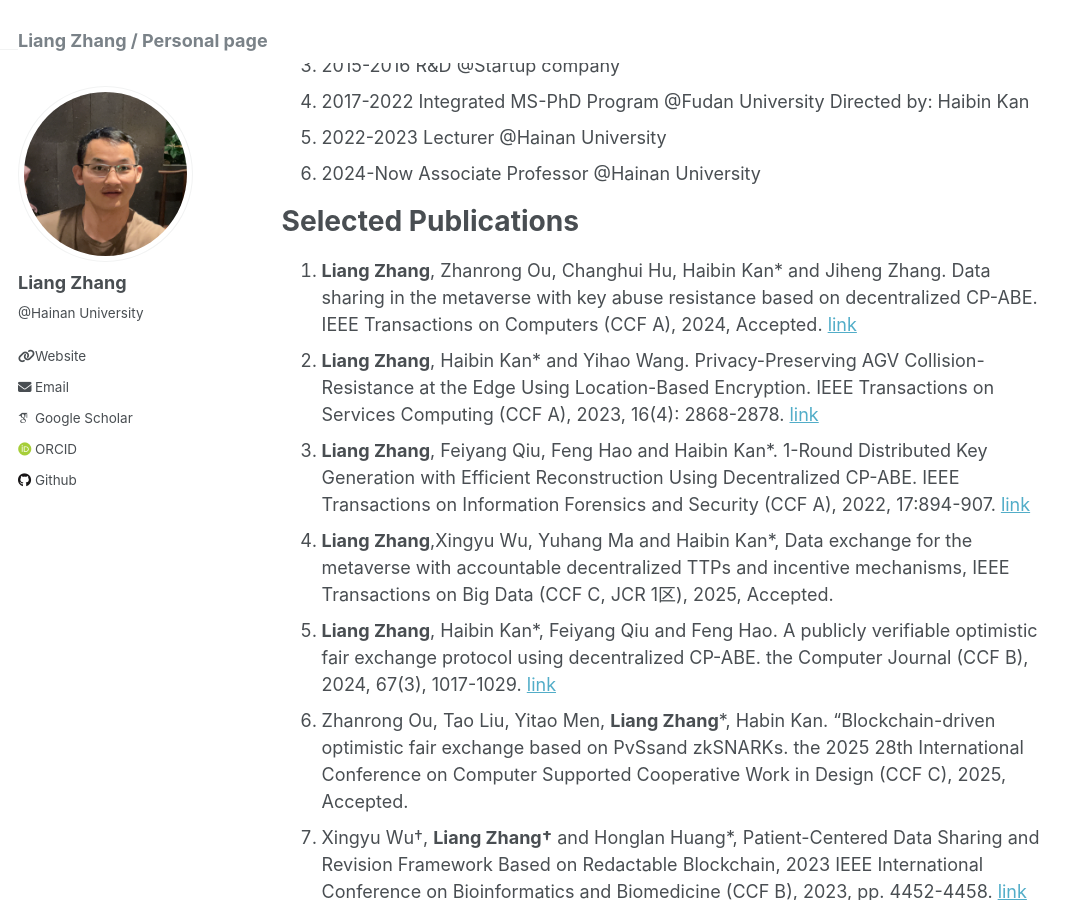
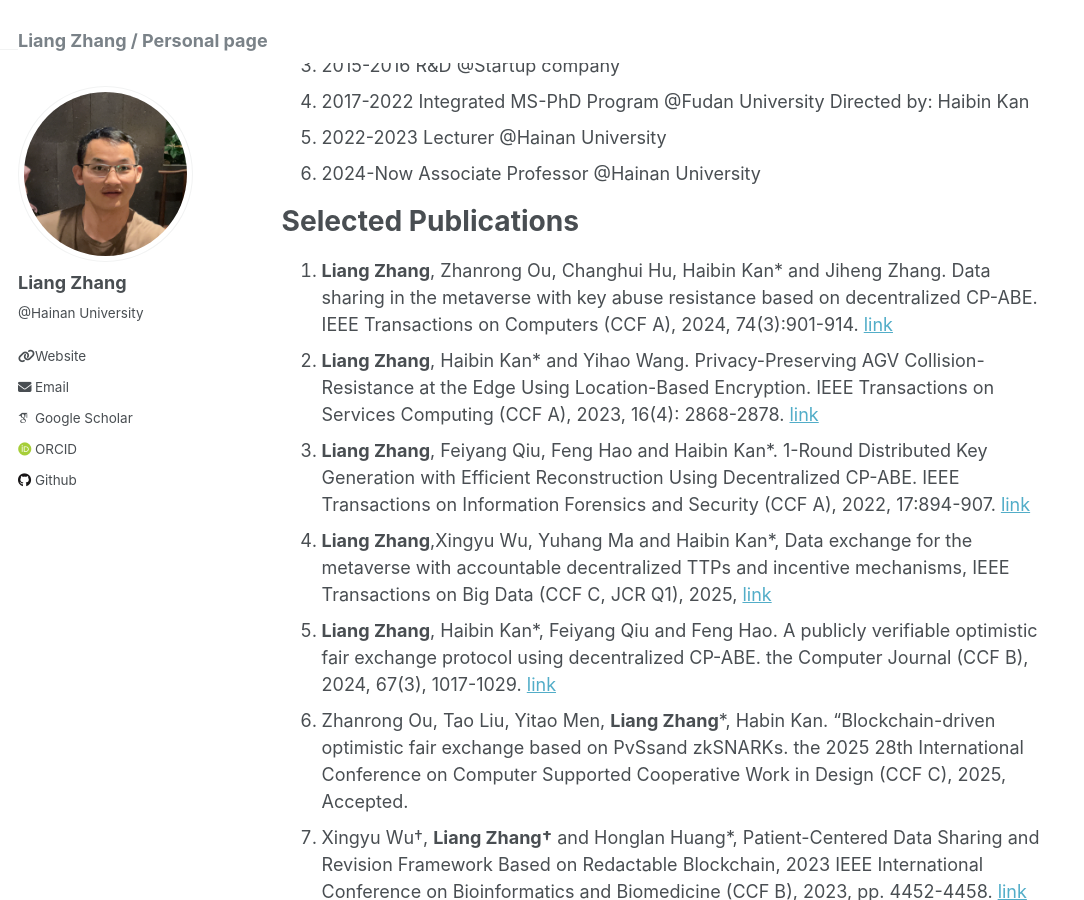
Before and after one commit to scottocs/scottocs.github.io, a Jekyll site: the page built from _pages/about.md, in a window 1280 px wide and 900 px high, scrolled down 437 px. Shown: the whole window, without its empty margins (0-1084 px from the left). Built offline with Jekyll 4.4.1, drawn with Linux system fonts in a browser that asks for light colours; some web fonts are replaced.

Commit message:
update TC, TBD

```diff
--- a/_pages/about.md
+++ b/_pages/about.md
@@ -27,10 +27,10 @@ Work/Education Experience
 
 Selected Publications
 ======
-1. **Liang Zhang**, Zhanrong Ou, Changhui Hu, Haibin Kan* and Jiheng Zhang. Data sharing in the metaverse with key abuse resistance based on decentralized CP-ABE. IEEE Transactions on Computers (CCF A), 2024, Accepted. [link](https://ieeexplore.ieee.org/abstract/document/10778270)
+1. **Liang Zhang**, Zhanrong Ou, Changhui Hu, Haibin Kan* and Jiheng Zhang. Data sharing in the metaverse with key abuse resistance based on decentralized CP-ABE. IEEE Transactions on Computers (CCF A), 2024, 74(3):901-914. [link](https://ieeexplore.ieee.org/abstract/document/10778270)
 1. **Liang Zhang**, Haibin Kan* and Yihao Wang. Privacy-Preserving AGV Collision-Resistance at the Edge Using Location-Based Encryption. IEEE Transactions on Services Computing (CCF A), 2023, 16(4): 2868-2878. [link](https://ieeexplore.ieee.org/document/10012042)
 1. **Liang Zhang**, Feiyang Qiu, Feng Hao and Haibin Kan*. 1-Round Distributed Key Generation with Efficient Reconstruction Using Decentralized CP-ABE. IEEE Transactions on Information Forensics and Security (CCF A), 2022, 17:894-907.  [link](https://ieeexplore.ieee.org/document/9715067)
-1. **Liang Zhang**,Xingyu Wu, Yuhang Ma and Haibin Kan*, Data exchange for the metaverse with accountable decentralized TTPs and incentive mechanisms, IEEE Transactions on Big Data (CCF C, JCR 1区), 2025, Accepted.
+1. **Liang Zhang**,Xingyu Wu, Yuhang Ma and Haibin Kan*, Data exchange for the metaverse with accountable decentralized TTPs and incentive mechanisms, IEEE Transactions on Big Data (CCF C, JCR Q1), 2025, [link](https://ieeexplore.ieee.org/abstract/document/10854874)
 1. **Liang Zhang**, Haibin Kan*, Feiyang Qiu and Feng Hao. A publicly verifiable optimistic fair exchange protocol using decentralized CP-ABE. the Computer Journal (CCF B), 2024, 67(3), 1017-1029. [link](https://academic.oup.com/comjnl/article-abstract/67/3/1017/7135811)
 1. Zhanrong Ou, Tao Liu, Yitao Men, **Liang Zhang**\*, Habin Kan. "Blockchain-driven optimistic fair exchange based on PvSsand zkSNARKs. the 2025 28th International Conference on Computer Supported Cooperative Work in Design (CCF C), 2025, Accepted.
 1. Xingyu Wu†, **Liang Zhang†** and Honglan Huang*, Patient-Centered Data Sharing and Revision Framework Based on Redactable Blockchain, 2023 IEEE International Conference on Bioinformatics and Biomedicine (CCF B), 2023, pp. 4452-4458. [link](https://www.computer.org/csdl/proceedings-article/bibm/2023/10385627/1TOaLhlE9xK)
```
